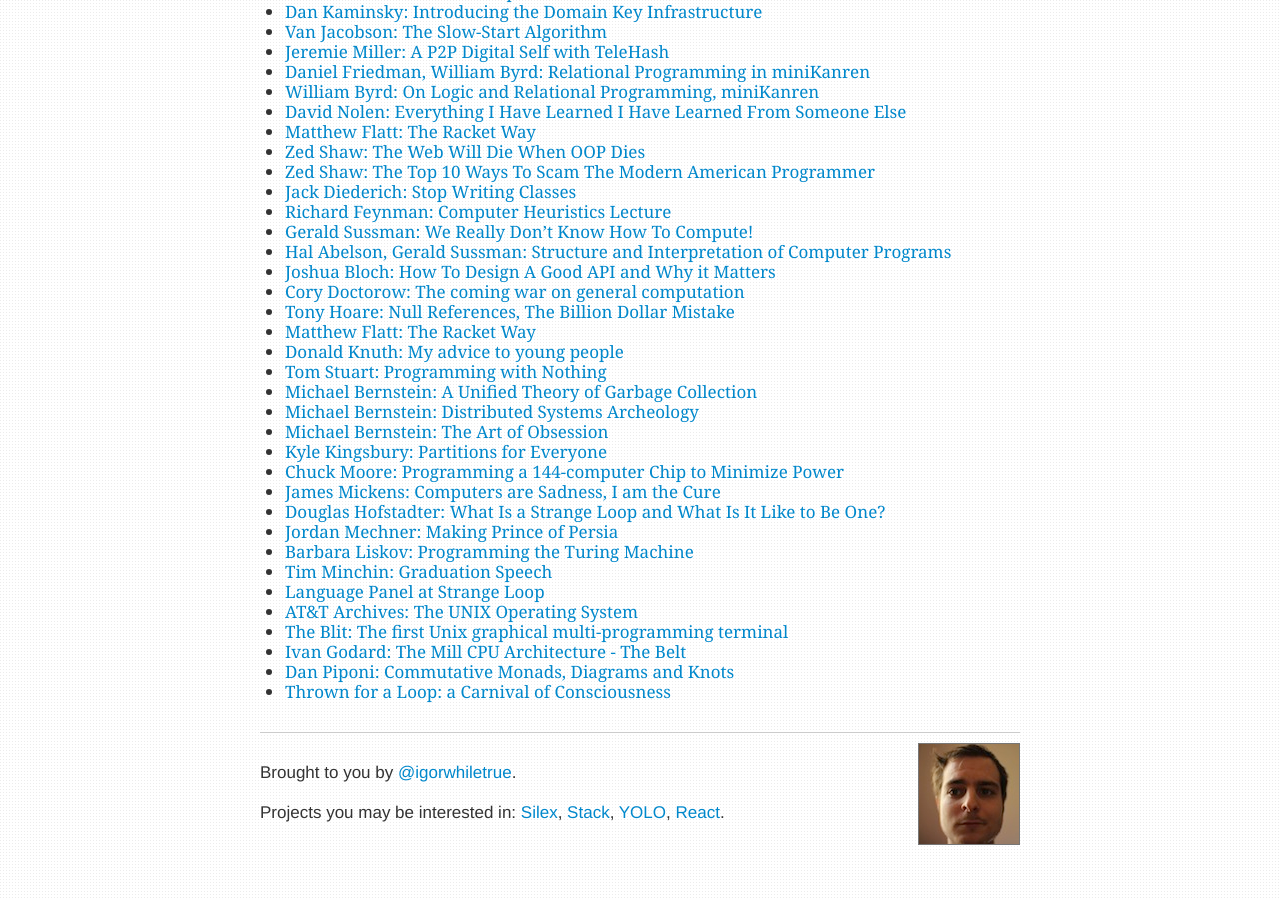
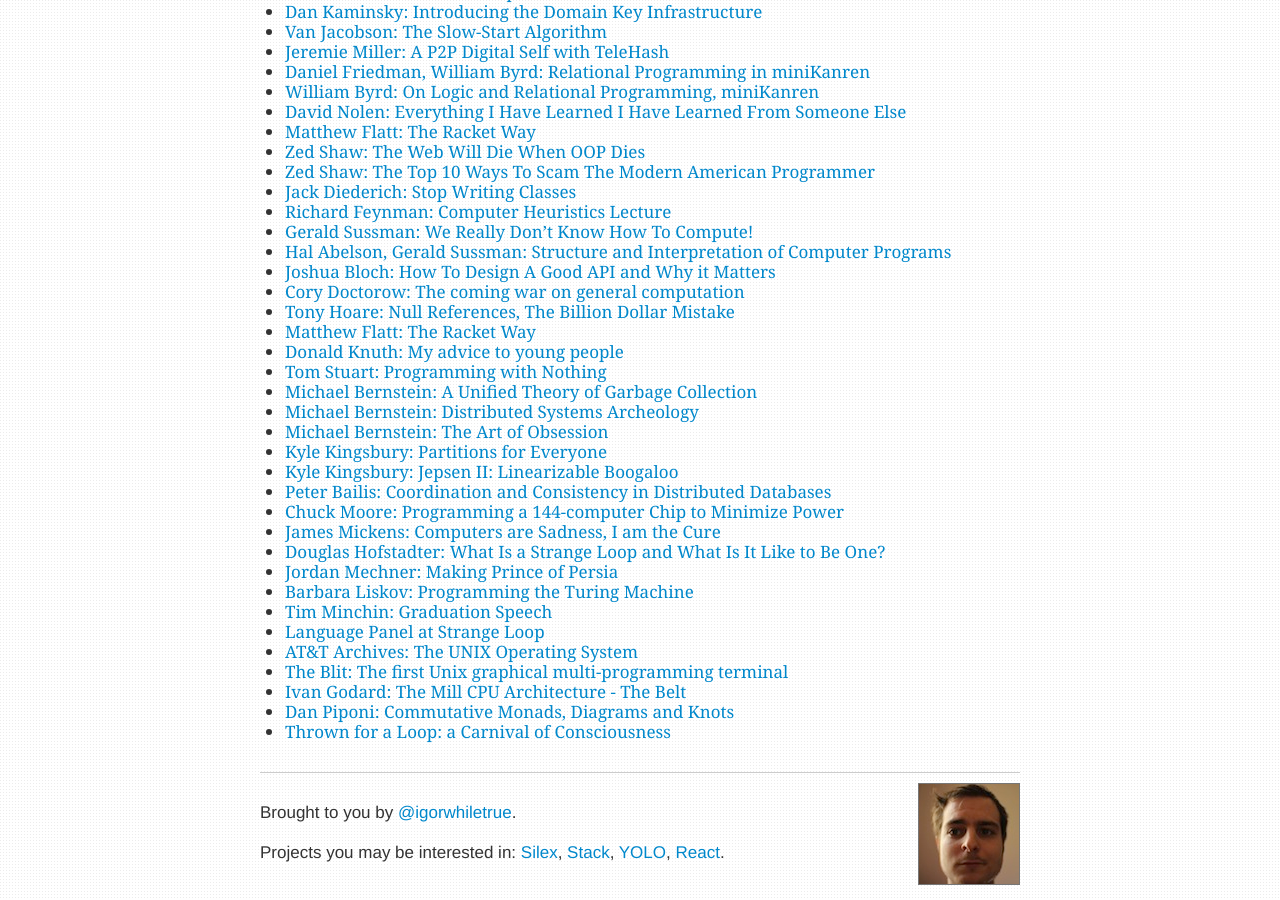
Before and after one commit to igorw/weblog, a Jekyll site: the page built from videoshelf.md, in a window 1280 px wide and 900 px high, scrolled down 1143 px. Built offline with Jekyll 4.4.1, drawn with Linux system fonts in a browser that asks for light colours; Markdown is read by kramdown in place of the engine named in the settings.

Commit message:
distributed systems, omg pbailis

```diff
--- a/videoshelf.md
+++ b/videoshelf.md
@@ -84,6 +84,8 @@
 * [Michael Bernstein: Distributed Systems Archeology](https://www.youtube.com/watch?v=Wp08EmQtP44)
 * [Michael Bernstein: The Art of Obsession](https://www.youtube.com/watch?v=yJgwrk6_zGY)
 * [Kyle Kingsbury: Partitions for Everyone](http://www.infoq.com/presentations/partitioning-comparison)
+* [Kyle Kingsbury: Jepsen II: Linearizable Boogaloo](https://www.youtube.com/watch?v=XiXZOF6dZuE)
+* [Peter Bailis: Coordination and Consistency in Distributed Databases](https://www.youtube.com/watch?v=_rAdJkAbGls)
 * [Chuck Moore: Programming a 144-computer Chip to Minimize Power](http://www.infoq.com/presentations/power-144-chip)
 * [James Mickens: Computers are Sadness, I am the Cure](https://vimeo.com/95066828)
 * [Douglas Hofstadter: What Is a Strange Loop and What Is It Like to Be One?](http://www.infoq.com/presentations/strange-loop-keynote)
```
